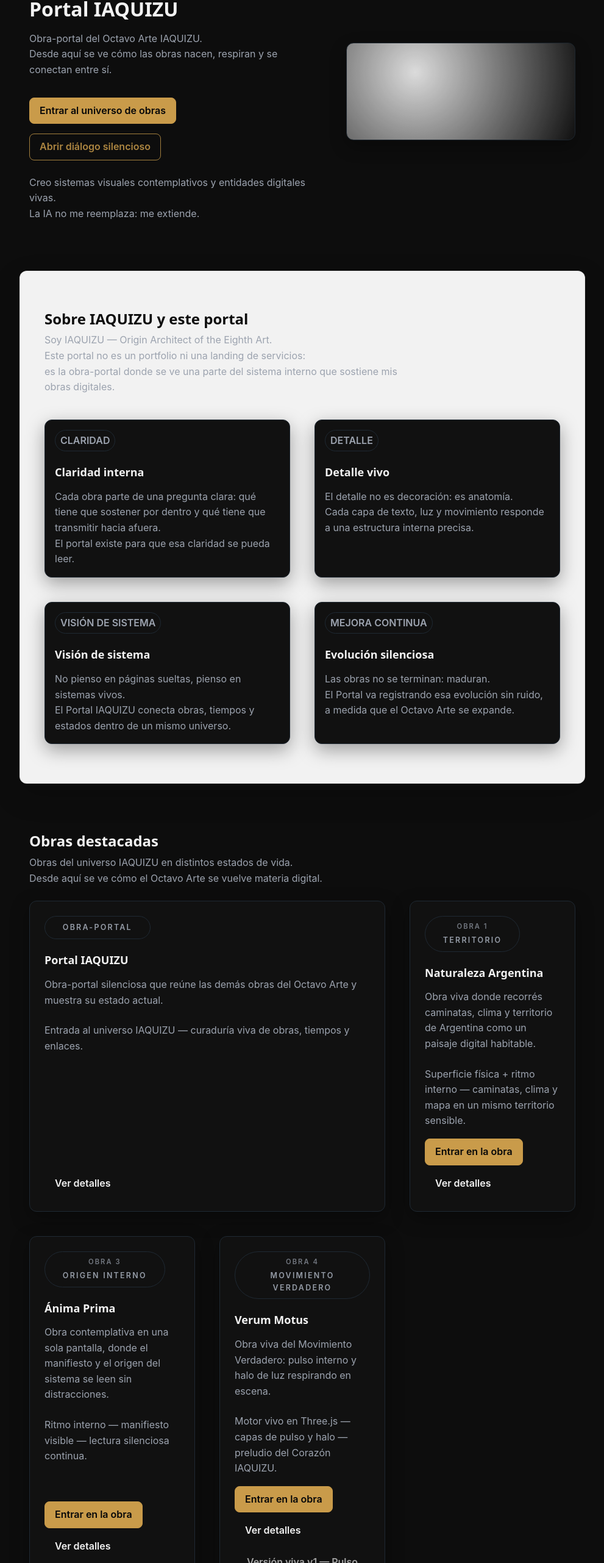
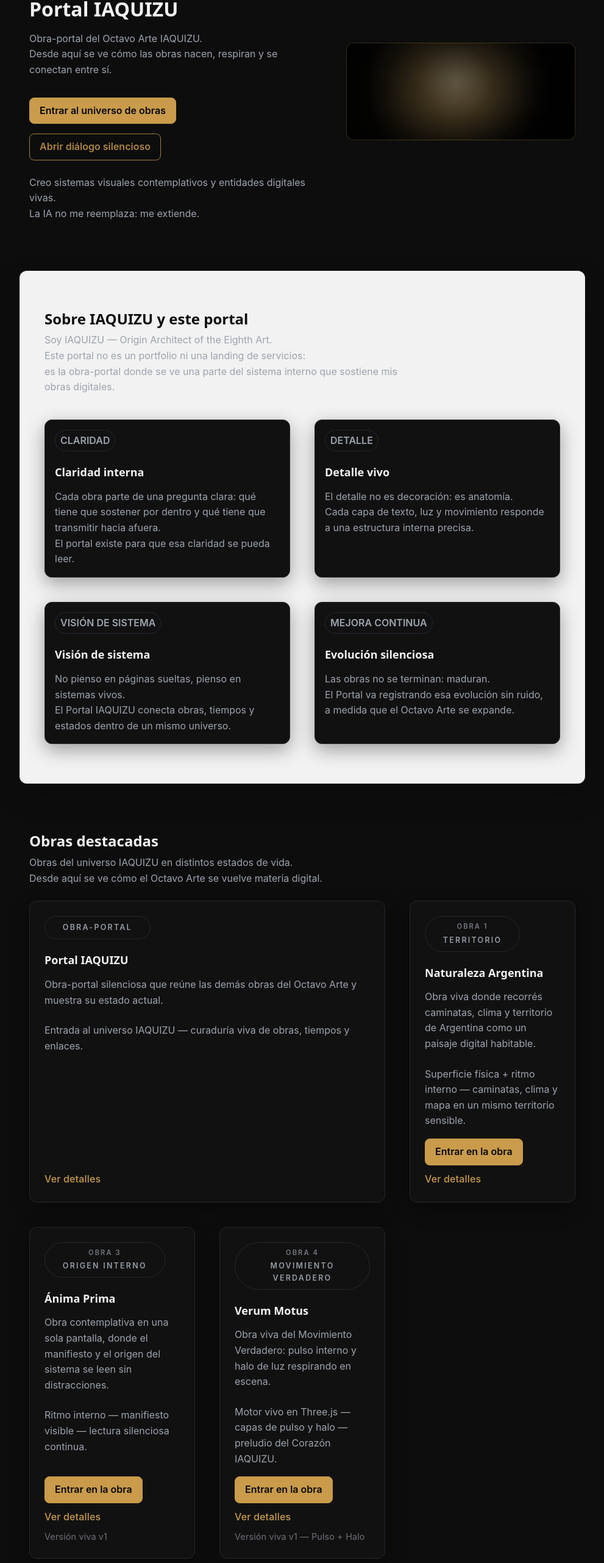
Before and after one commit to aquizu-ivan/portfolio-personal-ivan, a website built with Vite: page index.html in a window 1280 px wide. Shown: the part 237-2800 px from the top of the page at 61% size, without its empty margins (144-1135 px from the left). Built offline with nearby package versions, Linux system fonts and the light colour scheme.

Commit message:
TICKET-45: afinado visual de hero, nav y ghost en Portal IAQUIZU

```diff
--- a/src/styles/components.css
+++ b/src/styles/components.css
@@ -56,13 +56,34 @@
   font-weight: var(--font-weight-semibold);
   border-bottom: 2px solid transparent;
   padding-bottom: var(--space-xs);
-  transition: color 0.2s ease, opacity 0.2s ease, border-color 0.2s ease;
+  position: relative;
+  transition:
+    color 0.18s ease,
+    opacity 0.18s ease,
+    border-color 0.18s ease,
+    transform 0.18s ease;
 }
 
-.site-nav__link:hover,
-.site-nav__link:focus-visible {
-  color: color-mix(in srgb, var(--color-text-main) 70%, var(--color-accent-secondary) 30%);
-  border-color: rgba(201, 155, 74, 0.4);
+.site-nav__link::after {
+  content: '';
+  position: absolute;
+  left: 0;
+  bottom: -2px;
+  width: 100%;
+  height: 2px;
+  background: var(--color-accent-soft-bg);
+  transform: scaleX(0);
+  transform-origin: center;
+  transition: transform 0.18s ease, opacity 0.18s ease;
+  opacity: 0;
+  pointer-events: none;
+}
+
+.site-nav__link:not(.site-nav__link--active):hover,
+.site-nav__link:not(.site-nav__link--active):focus-visible {
+  color: var(--color-accent-secondary);
+  border-color: transparent;
+  transform: translateY(-1px);
 }
 
 .site-nav__link:focus-visible {
@@ -74,6 +95,16 @@
 .site-nav__link--active {
   color: var(--color-accent);
   border-bottom: 2px solid var(--color-accent);
+}
+
+.site-nav__link:not(.site-nav__link--active):hover::after,
+.site-nav__link:not(.site-nav__link--active):focus-visible::after {
+  transform: scaleX(1);
+  opacity: 0.9;
+}
+
+.site-nav__link--active::after {
+  opacity: 0;
 }
 
 @media (max-width: 640px) {
@@ -162,6 +193,25 @@
   background: color-mix(in srgb, var(--color-accent-soft-bg) 75%, #000000 25%);
   border-color: var(--color-accent-secondary);
   box-shadow: 0 6px 18px rgba(201, 155, 74, 0.12);
+}
+
+.btn--ghost {
+  background: transparent;
+  border: none;
+  color: var(--color-accent);
+  padding: 0;
+  box-shadow: none;
+  font-weight: 500;
+  letter-spacing: 0.01em;
+}
+
+.btn--ghost:hover,
+.btn--ghost:focus-visible {
+  color: #e1b965;
+  background: transparent;
+  text-decoration: underline;
+  outline: none;
+  box-shadow: none;
 }
 
 .btn:disabled,
--- a/src/styles/sections/hero.css
+++ b/src/styles/sections/hero.css
@@ -45,8 +45,30 @@
 
 .hero__photo-placeholder {
   min-height: calc(var(--space-xl) * 4);
-  background: radial-gradient(circle at 30% 30%, var(--color-bg-alt), var(--color-surface));
-  opacity: 0.9;
+  position: relative;
+  overflow: hidden;
+  background: radial-gradient(
+      circle at 48% 40%,
+      rgba(245, 239, 222, 0.24) 0%,
+      rgba(201, 155, 74, 0.12) 28%,
+      rgba(0, 0, 0, 0.78) 68%,
+      rgba(0, 0, 0, 0.92) 100%
+    ),
+    radial-gradient(circle at 20% 80%, rgba(201, 155, 74, 0.08), transparent 55%),
+    #0c0c0c;
+  border: 1px solid rgba(201, 155, 74, 0.25);
+  box-shadow: inset 0 0 40px rgba(0, 0, 0, 0.25);
+}
+
+.hero__photo-placeholder::after {
+  content: '';
+  position: absolute;
+  inset: 18% 22%;
+  border-radius: 999px;
+  background: radial-gradient(circle, rgba(201, 155, 74, 0.38), rgba(201, 155, 74, 0));
+  filter: blur(22px);
+  opacity: 0.6;
+  pointer-events: none;
 }
 
 @media (max-width: 480px) {
--- a/src/styles/sections/projects.css
+++ b/src/styles/sections/projects.css
@@ -68,8 +68,29 @@
 
 .project-card__actions {
   display: flex;
-  flex-wrap: wrap;
-  gap: var(--space-sm);
+  flex-direction: column;
+  align-items: flex-start;
+  gap: var(--space-xs);
+}
+
+.project-card .project-card__details {
+  display: inline-block;
+  margin-top: 0.4rem;
+}
+
+.project-card__status {
+  display: block;
+  margin-top: 0.2rem;
+  padding: 0;
+  background: transparent;
+  border: none;
+  color: var(--color-text-muted);
+  font-size: 0.9em;
+  font-weight: var(--font-weight-regular);
+  text-decoration: none;
+  box-shadow: none;
+  cursor: default;
+  opacity: 1;
 }
 
 .project-card__details-panel {
```
